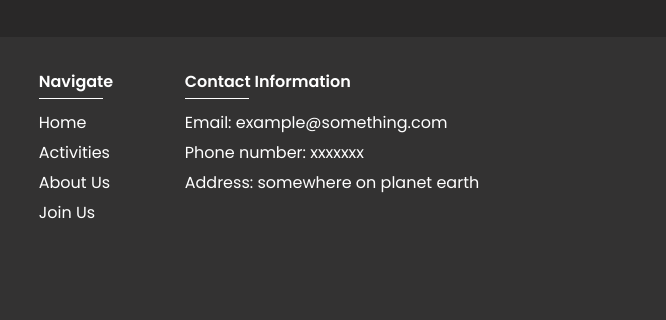
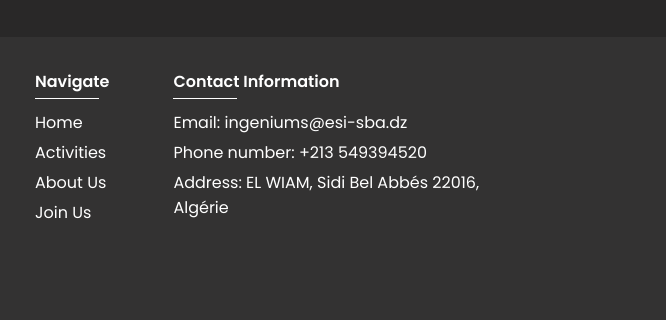
Before and after one commit to yamanidev/ingeniums-website, a plain HTML site: page activities/index.html in a window 1280 px wide. Shown: the part 2225-2545 px from the top of the page, 93-759 px from the left. Drawn offline with Linux system fonts and the light colour scheme.

Commit message:
Contact information added

```diff
--- a/activities/index.html
+++ b/activities/index.html
@@ -134,13 +134,13 @@
                     <h4>contact information</h4>
                     <ul>
                         <li>
-                            Email: example@something.com
+                            Email: ingeniums@esi-sba.dz
                         </li>
                         <li>
-                            Phone number: xxxxxxx
+                            Phone number: +213 549394520
                         </li>
                         <li>
-                            Address: somewhere on planet earth
+                            Address: EL WIAM, Sidi Bel Abbés 22016, Algérie
                         </li>
                     </ul>
                 </div>
```
Also changed, not shown: about-us/index.html (+3 -4 lines), contact-us/index.html (+3 -3 lines), index.html (+3 -3 lines), 1 other file.
